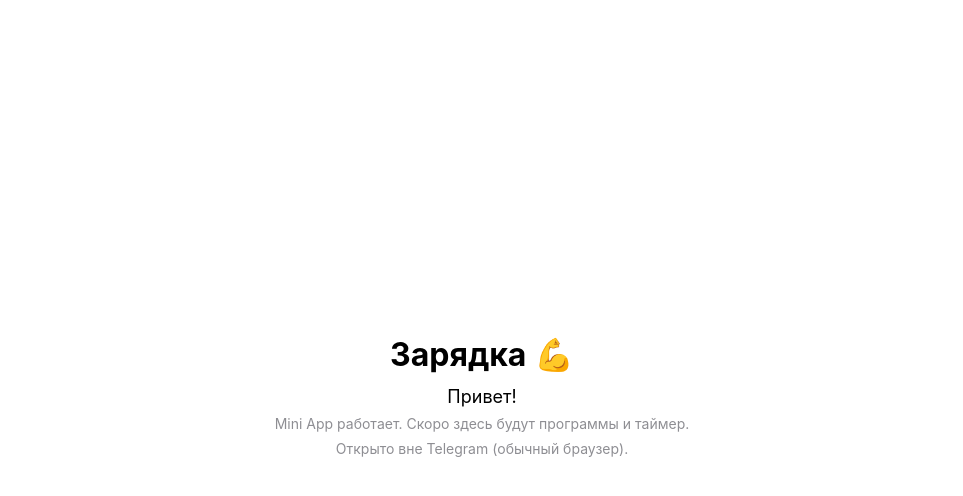
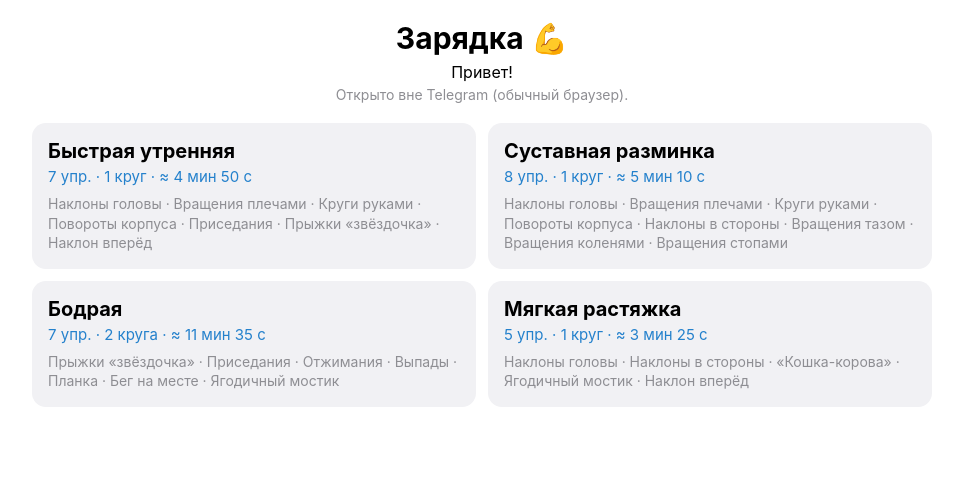
Before and after one commit to LahtionovEgor/zaryadka, a plain HTML site: page index.html in a window 1280 px wide. Shown: the whole page, without its empty margins (158-1121 px from the left). Drawn offline with Linux system fonts and the light colour scheme.

Commit message:
Этап 2: список готовых комплексов
Refactor layout and styles for improved presentation.

```diff
--- a/index.html
+++ b/index.html
@@ -8,6 +8,8 @@
 
   <!-- Официальная библиотека Telegram для Mini App. Подключается первой. -->
   <script src="https://telegram.org/js/telegram-web-app.js"></script>
+  <!-- Наши данные: упражнения и готовые комплексы -->
+  <script src="data.js"></script>
 
   <style>
     /*
@@ -20,38 +22,59 @@
       --hint:   var(--tg-theme-hint-color, #8e8e93);
       --button: var(--tg-theme-button-color, #2481cc);
       --button-text: var(--tg-theme-button-text-color, #ffffff);
+      --card:   var(--tg-theme-secondary-bg-color, #f1f1f4);
     }
 
     * { box-sizing: border-box; }
 
     body {
       margin: 0;
-      min-height: 100vh;
       background: var(--bg);
       color: var(--text);
       font-family: -apple-system, BlinkMacSystemFont, "Segoe UI", Roboto, sans-serif;
-      display: flex;
-      align-items: center;
-      justify-content: center;
-      text-align: center;
-      padding: 24px;
+      padding: 20px 16px 32px;
     }
 
-    h1 { font-size: 32px; margin: 0 0 12px; }
-    p  { font-size: 18px; margin: 8px 0; }
+    header { text-align: center; margin-bottom: 20px; }
+    h1 { font-size: 30px; margin: 0 0 6px; }
+    p  { margin: 4px 0; }
     .hint { color: var(--hint); font-size: 14px; }
+
+    /* Список комплексов. На широком экране (планшет) — в две колонки. */
+    #programs {
+      display: grid;
+      grid-template-columns: 1fr;
+      gap: 12px;
+      max-width: 900px;
+      margin: 0 auto;
+    }
+    @media (min-width: 700px) {
+      #programs { grid-template-columns: 1fr 1fr; }
+    }
+
+    .card {
+      background: var(--card);
+      border-radius: 14px;
+      padding: 16px;
+    }
+    .card h2 { font-size: 20px; margin: 0 0 4px; }
+    .card .meta { color: var(--button); font-size: 15px; margin-bottom: 8px; }
+    .card .list { color: var(--hint); font-size: 14px; line-height: 1.4; }
   </style>
 </head>
 <body>
-  <main>
+  <header>
     <h1>Зарядка 💪</h1>
     <p id="hello">Привет!</p>
-    <p class="hint">Mini App работает. Скоро здесь будут программы и таймер.</p>
     <!-- Служебная строка для проверки: где и в какой версии открыто -->
     <p class="hint" id="info"></p>
-  </main>
+  </header>
+
+  <!-- Сюда скрипт выведет карточки готовых комплексов -->
+  <main id="programs"></main>
 
   <script>
+    // ---------- Подключение к Telegram ----------
     // Объект Telegram WebApp. Если страницу открыли не в Telegram, его не будет.
     const tg = window.Telegram && window.Telegram.WebApp;
 
@@ -76,6 +99,36 @@
       // Открыто в обычном браузере — это нормально для проверки вёрстки
       info.textContent = 'Открыто вне Telegram (обычный браузер).';
     }
+
+    // ---------- Вывод готовых комплексов ----------
+    // Временный экран этапа 2: просто показываем, что данные загрузились.
+    // На этапе 3 здесь появится настоящий выбор программы.
+    const container = document.getElementById('programs');
+
+    BUILT_IN_PROGRAMS.forEach(program => {
+      const exercises = getProgramExercises(program);
+
+      // Создаём карточку и заполняем её текстом
+      const card = document.createElement('div');
+      card.className = 'card';
+
+      const title = document.createElement('h2');
+      title.textContent = program.name;
+
+      const meta = document.createElement('div');
+      meta.className = 'meta';
+      meta.textContent =
+        exercises.length + ' упр. · ' +
+        program.rounds + ' ' + (program.rounds === 1 ? 'круг' : 'круга') + ' · ' +
+        '≈ ' + formatDuration(programDuration(program));
+
+      const list = document.createElement('div');
+      list.className = 'list';
+      list.textContent = exercises.map(ex => ex.name).join(' · ');
+
+      card.append(title, meta, list);
+      container.append(card);
+    });
   </script>
 </body>
 </html>
```
